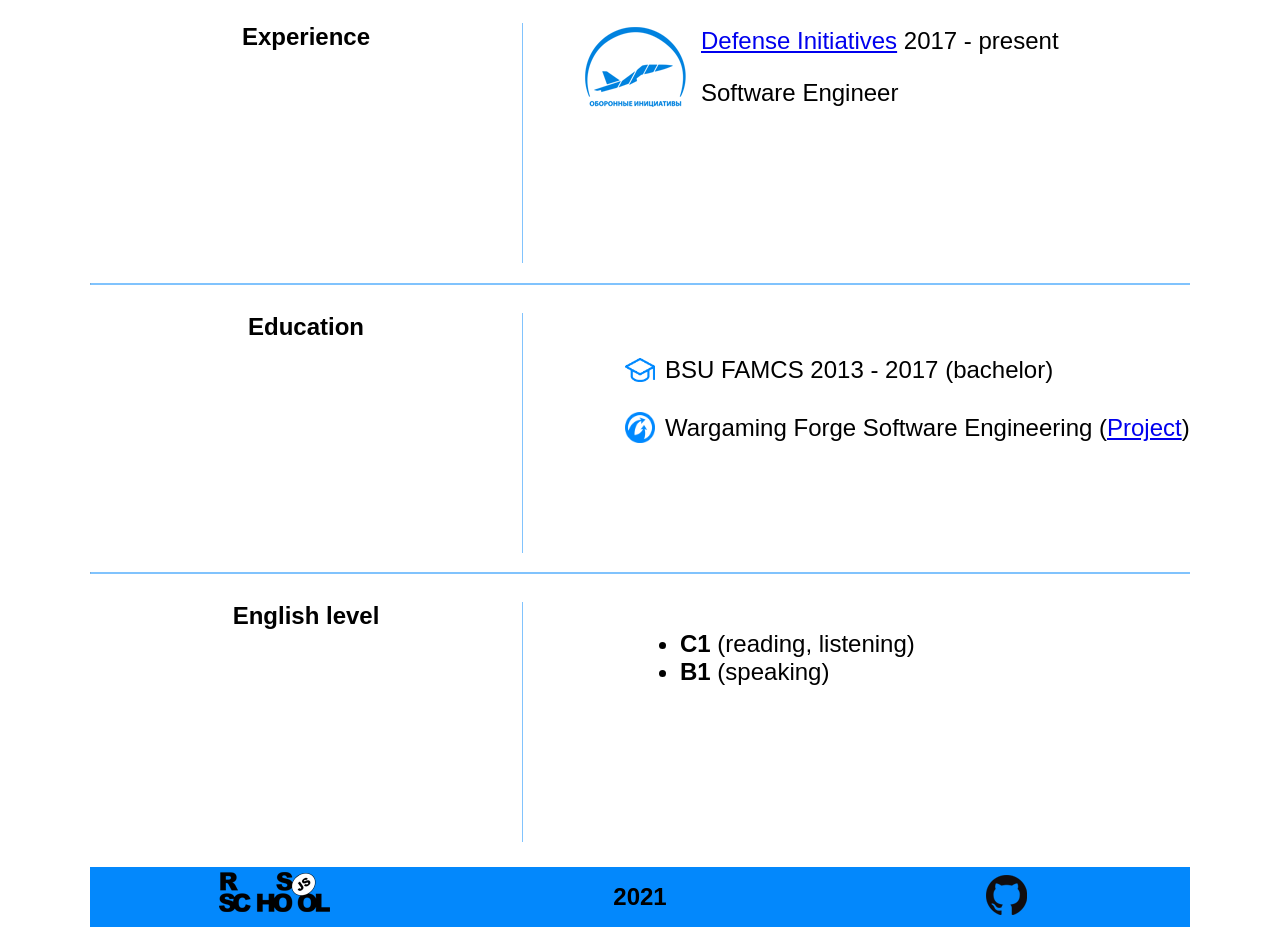
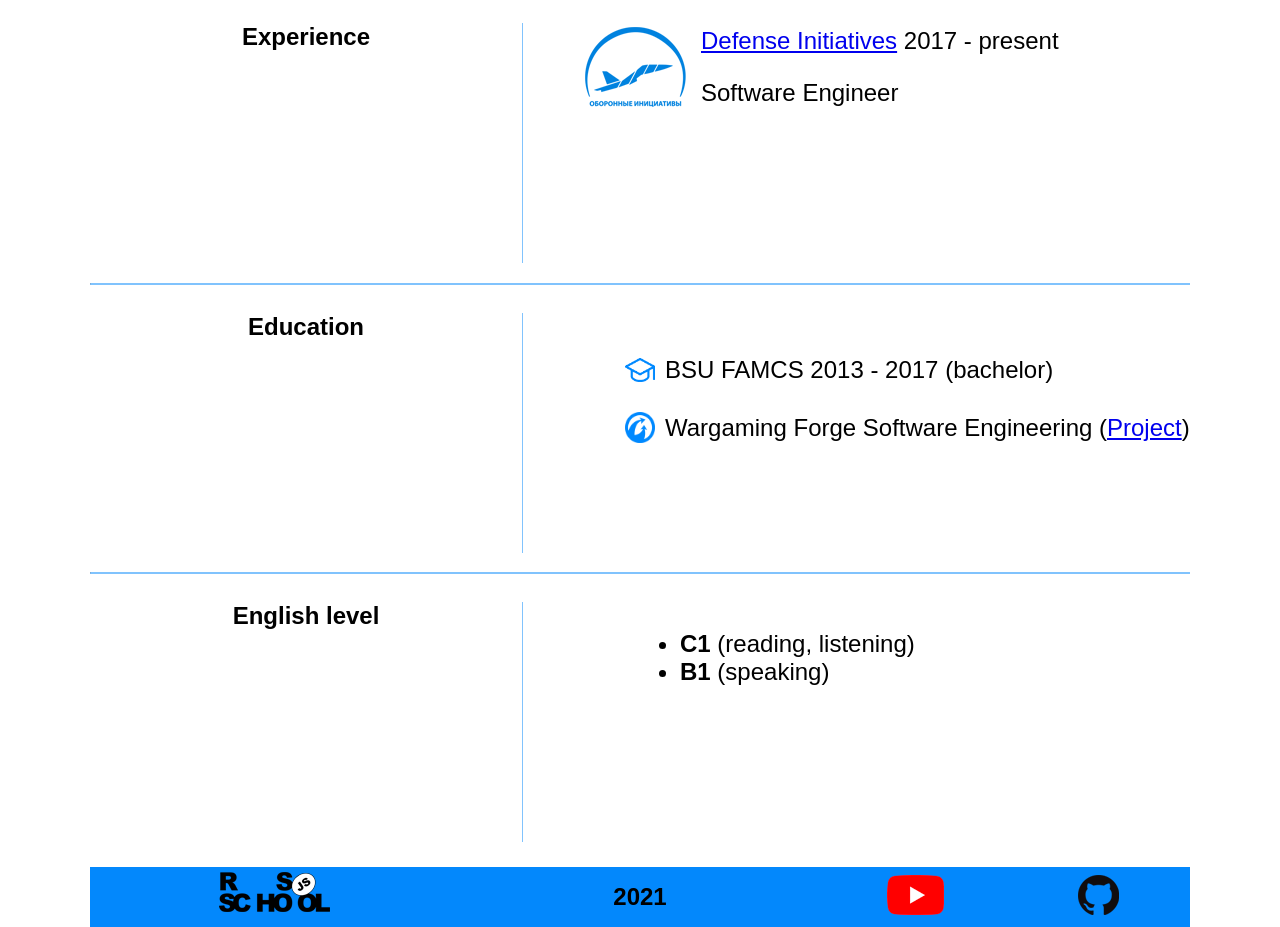
Before and after one commit to Baranov-Ivan/rsschool-cv, a plain HTML site: page index.html in a window 1280 px wide. Shown: the part 1665-2592 px from the top of the page. Drawn offline with Linux system fonts and the light colour scheme.

Commit message:
feat: add Youtube link

```diff
--- a/index.html
+++ b/index.html
@@ -118,7 +118,7 @@
       <div id="footer-content">
         <div><a href="https://rs.school/js/"><img src="./img/rs_school_js.png" alt="rs_school_js"></a></div>
         <h2 id="year"> 2021 </h2>
-        <div id="refs"><a href="https://github.com/Baranov-Ivan"><img src="./img/github.png" alt="github"></a></div>
+        <div id="refs"><a href="https://youtu.be/mgKpRsRfU7Q"><img src="./img/youtube.png" alt="youtube"></a><a href="https://github.com/Baranov-Ivan"><img src="./img/github.png" alt="github"></a></div>
       </div>
     </footer>
   </body>
```
Also changed, not shown: img/youtube.png (added).
